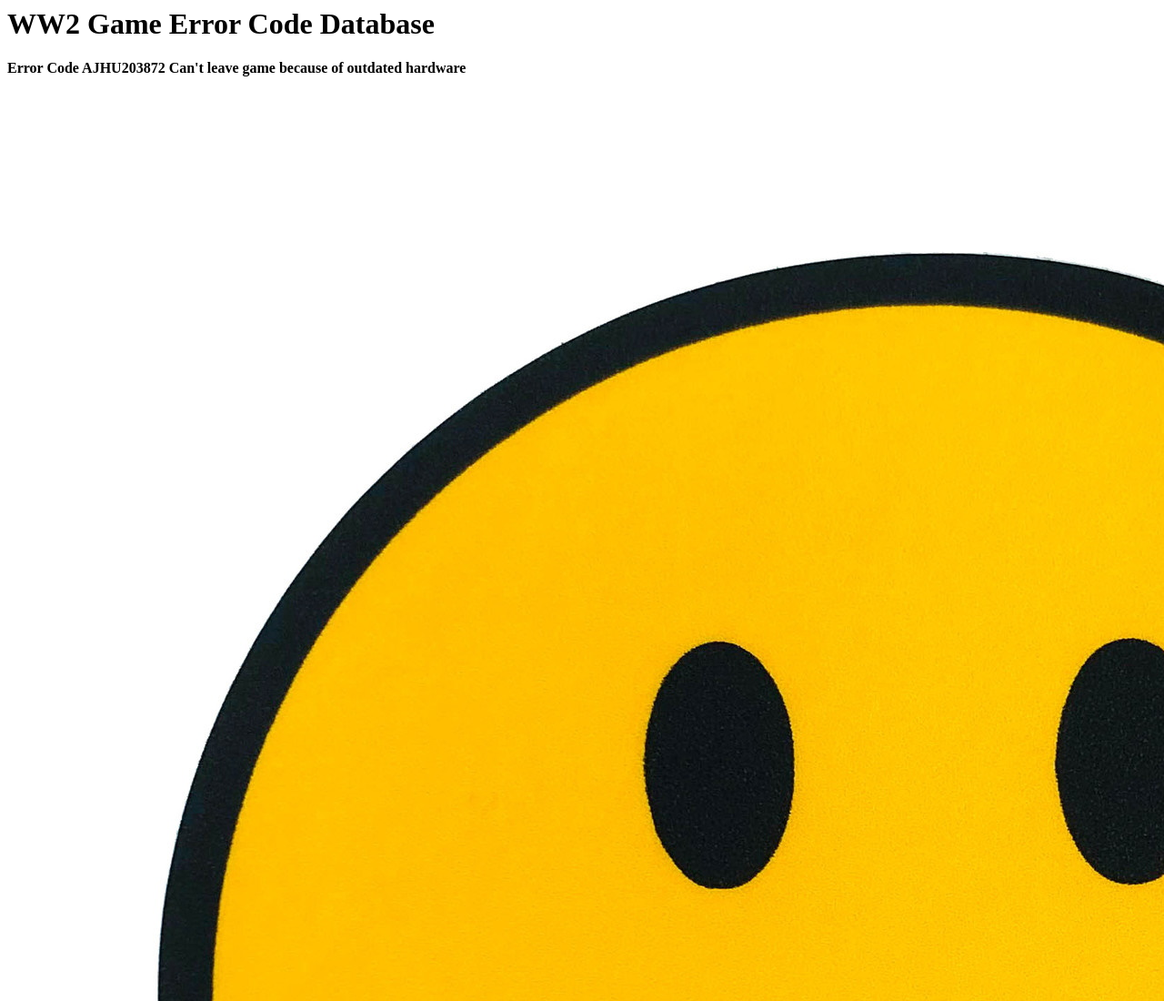
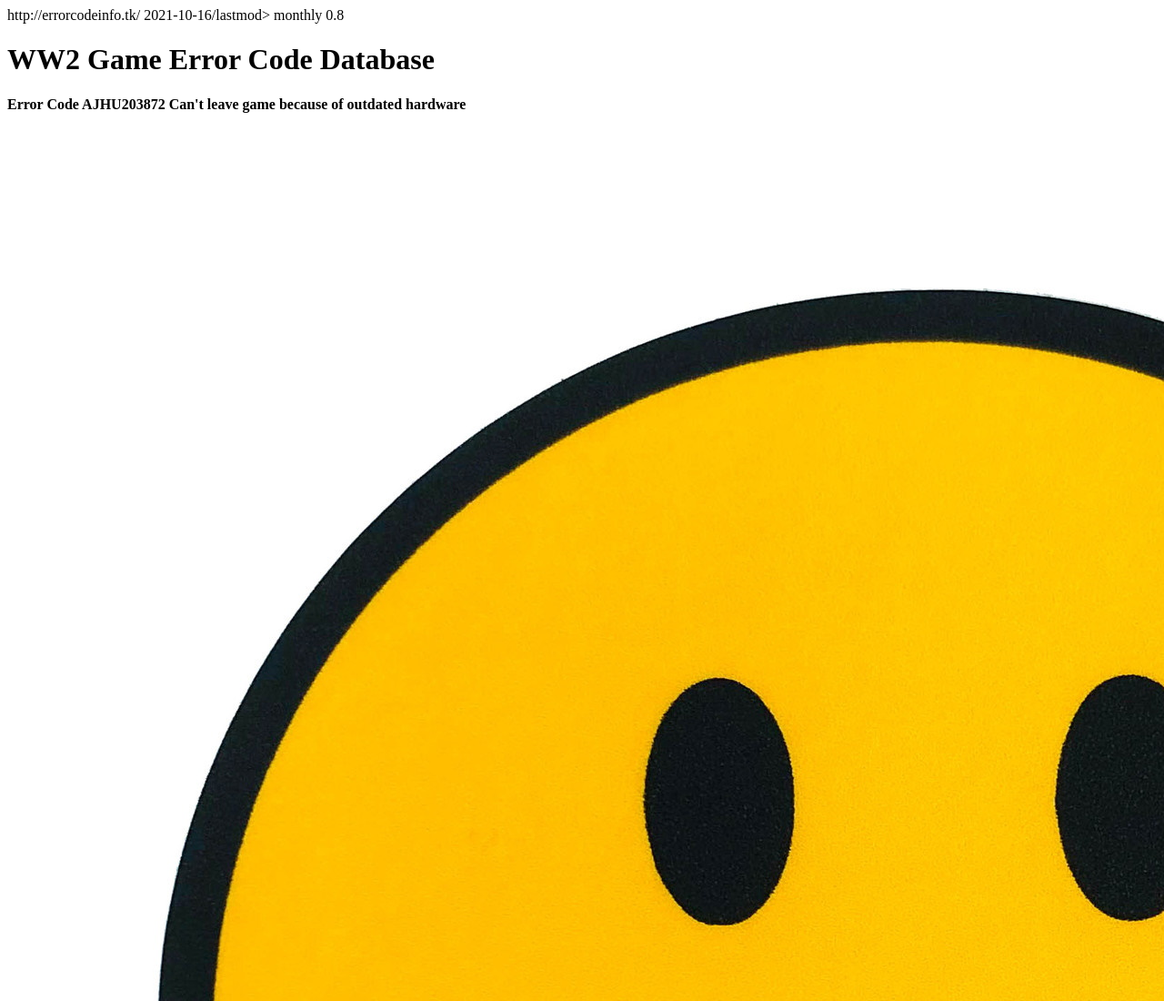
Before and after one commit to oidop123/Oidop, a plain HTML site: page docs/index.html in a window 1280 px wide. Shown: the top 1100 px of the page at 91% size. Drawn offline with Linux system fonts and the light colour scheme.

Commit message:
Update index.html

```diff
--- a/docs/index.html
+++ b/docs/index.html
@@ -1,4 +1,17 @@
 <html>
+<urlset xmlns="http://errorcodeinfo.tk">
+ <url>
+
+      <loc>http://errorcodeinfo.tk/</loc>
+
+      <lastmod>2021-10-16/lastmod>
+
+      <changefreq>monthly</changefreq>
+
+      <priority>0.8</priority>
+
+   </url>
+  </urlset>
 <head>
 <title> WW2 Game Error Code Database </title>
 <h1> WW2 Game Error Code Database </h1>
@@ -6,4 +19,5 @@
 
 <B>Error Code AJHU203872 Can't leave game because of outdated hardware</B>
 <img src="error.jpg" alt="AJHU203872" title="AJHU203872"/>
-</html>
+
+  </html>
```
